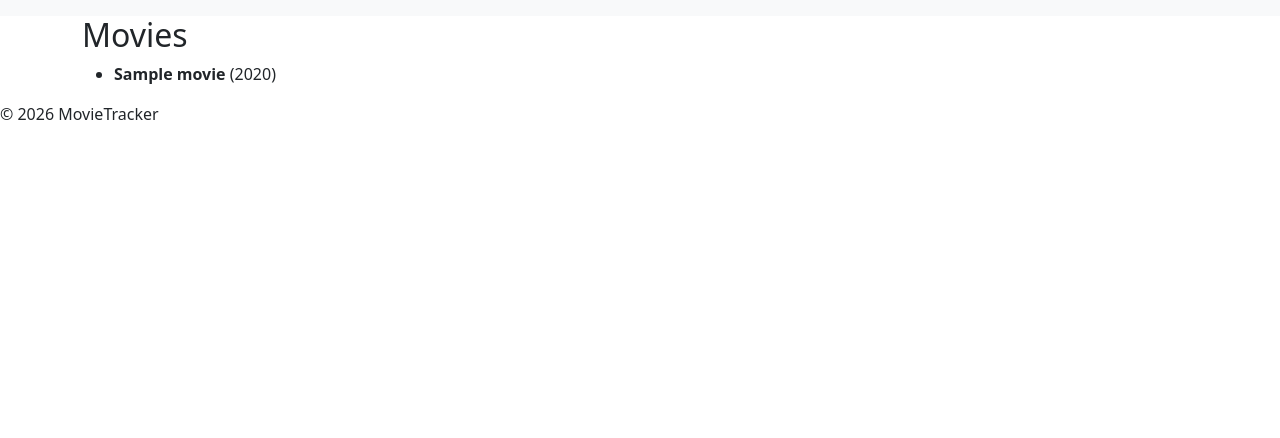
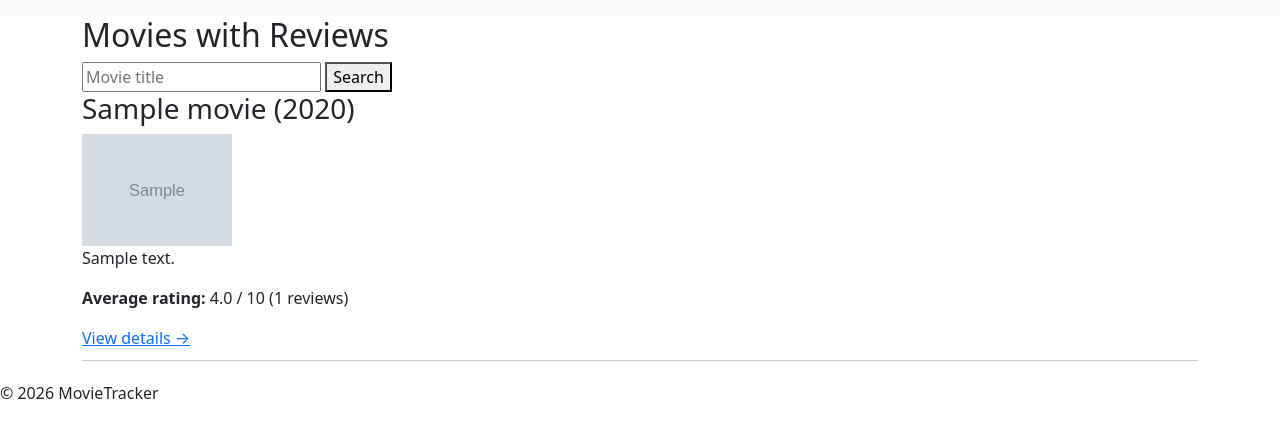
Before and after one commit to urmatru/movietracker, a Django app: page /movies/ in a window 1280 px wide. Shown: the top 438 px of the page. Run offline with Django 5.2, Linux system fonts and the light colour scheme; tables that the repository leaves empty hold one stand-in row (values such as "Sample post"); grey boxes marked "Sample" are stand-in pictures.

Commit message:
Stage 3 end.

```diff
--- a/movies/models.py
+++ b/movies/models.py
@@ -5,7 +5,29 @@ class Movie(models.Model):
     title = models.CharField(max_length=255)
     description = models.TextField(blank=True)
     year = models.PositiveIntegerField(null=True, blank=True)
+
+    poster = models.ImageField(
+        upload_to="posters/",
+        blank=True,
+        null=True
+    )
+
+    external_id = models.CharField(
+        max_length=100,
+        unique=True,
+        blank=True,
+        null=True,
+        help_text="ID фильма по внешнему API (TMDB)"
+    )
+
     created_at = models.DateTimeField(auto_now_add=True)
+
+    class Meta:
+        ordering = ["-created_at"]
+        indexes = [
+            models.Index(fields=["title"]),
+            models.Index(fields=["year"]),
+        ]
 
     def __str__(self):
         return self.title
--- a/movies/urls.py
+++ b/movies/urls.py
@@ -1,9 +1,10 @@
-from django.urls import path
-from .views import movie_list, movie_detail
+from django.urls import path, include
+from .views import movie_list, movie_detail, search_view
 
 app_name = "movies"
 
 urlpatterns = [
     path("", movie_list, name="movie_list"),
     path("<int:movie_id>/", movie_detail, name="movie_detail"),
+    path("search/", search_view, name="search"),
 ]
--- a/movies/views.py
+++ b/movies/views.py
@@ -1,9 +1,15 @@
 from django.shortcuts import render, get_object_or_404
+from django.db.models import Avg, Count
+from movies.services.omdb import OMDBClient
 from .models import Movie
 # Create your views here.
 
 def movie_list(request):
-    movies = Movie.objects.all
+    movies = Movie.objects.annotate(
+        num_reviews=Count('movie_reviews'),
+        avg_rating=Avg('movie_reviews__rating'),
+    ).filter(num_reviews__gt=0)
+
     return render(request, "movies/movie_list.html", {"movies": movies})
 
 def movie_detail(request, movie_id):
@@ -14,3 +20,38 @@ def movie_detail(request, movie_id):
         "movies/movie_detail.html",
         {"movie": movie, "reviews": reviews}
     )
+
+def search_view(request):
+    query = request.GET.get("q")
+    movie = None
+    reviews = []
+
+    if query:
+        client = OMDBClient()
+        result = client.search_movie(query)
+        movies_data = result.get("Search", [])
+
+        if movies_data:
+            data = movies_data[0]
+            movie, created = Movie.objects.get_or_create(
+                external_id=data["imdbID"],
+                defaults={
+                    "title": data["Title"],
+                    "description": data.get("Plot", ""),
+                    "year": int(data["Year"]) if data["Year"].isdigit() else None,
+                    "poster": data.get("Poster", "")
+                }
+            )
+            reviews = movie.movie_reviews.all()
+
+    context = {
+        "movie": movie,
+        "reviews": reviews,
+        "query": query,
+    }
+
+    return render(
+        request,
+        "movies/movie_detail.html",
+        context
+    )
--- a/templates/movies/movie_list.html
+++ b/templates/movies/movie_list.html
@@ -1,16 +1,28 @@
 {% extends "base.html" %}
 
 {% block content %}
-<h2>Movies</h2>
+<h2>Movies with Reviews</h2>
 
-<ul>
-    {% for movie in movies %}
-        <li>
-            <strong>{{ movie.title }}</strong>
-            {% if movie.year %} ({{ movie.year }}){% endif %}
-        </li>
-    {% empty %}
-        <li>No movies yet</li>
-    {% endfor %}
-</ul>
+<form method="get" action="{% url 'movies:search' %}">
+    <input type="text" name="q" placeholder="Movie title" value="{{ request.GET.q }}">
+    <button type="submit">Search</button>
+</form>
+
+<div>
+{% for movie in movies %}
+    <div style="margin-bottom: 20px; border-bottom: 1px solid #ccc; padding-bottom: 10px;">
+        <h3>{{ movie.title }} ({{ movie.year }})</h3>
+        {% if movie.poster %}
+            <img src="{{ movie.poster }}" alt="{{ movie.title }}" width="150">
+        {% endif %}
+        <p>{{ movie.description|truncatewords:30 }}</p>
+
+        <p><strong>Average rating:</strong> {{ movie.avg_rating|floatformat:1 }} / 10 ({{ movie.num_reviews }} reviews)</p>
+
+        <a href="{% url 'movies:movie_detail' movie.id %}">View details →</a>
+    </div>
+{% empty %}
+    <p>No movies with reviews found.</p>
+{% endfor %}
+</div>
 {% endblock %}
--- a/users/urls.py
+++ b/users/urls.py
@@ -7,7 +7,7 @@ app_name = 'users'
 urlpatterns = [
     path('register/', register, name='register'),
     path('login/', auth_views.LoginView.as_view(template_name='registration/login.html'), name='login'),
-    path('logout/', auth_views.LogoutView.as_view(next_page='home'), name='logout'),
+    path('logout/', auth_views.LogoutView.as_view(next_page='pages:home'), name='logout'),
     path('profile/', profile, name='profile'),
     path('edit_profile/', edit_profile, name='edit_profile'),
     path('password_change/', auth_views.PasswordChangeView.as_view(
```
Also changed, not shown: PROJECT.md (+2 -1 lines), config/settings.py (+18 -0 lines), movies/services/omdb.py (added, +110 -0 lines), templates/home.html (+5 -2 lines), templates/movies/movie_detail.html (+23 -6 lines), movies/migrations/0002_alter_movie_options_movie_external_id_movie_poster_and_more.py (added), movies/services/__init__.py (added).
